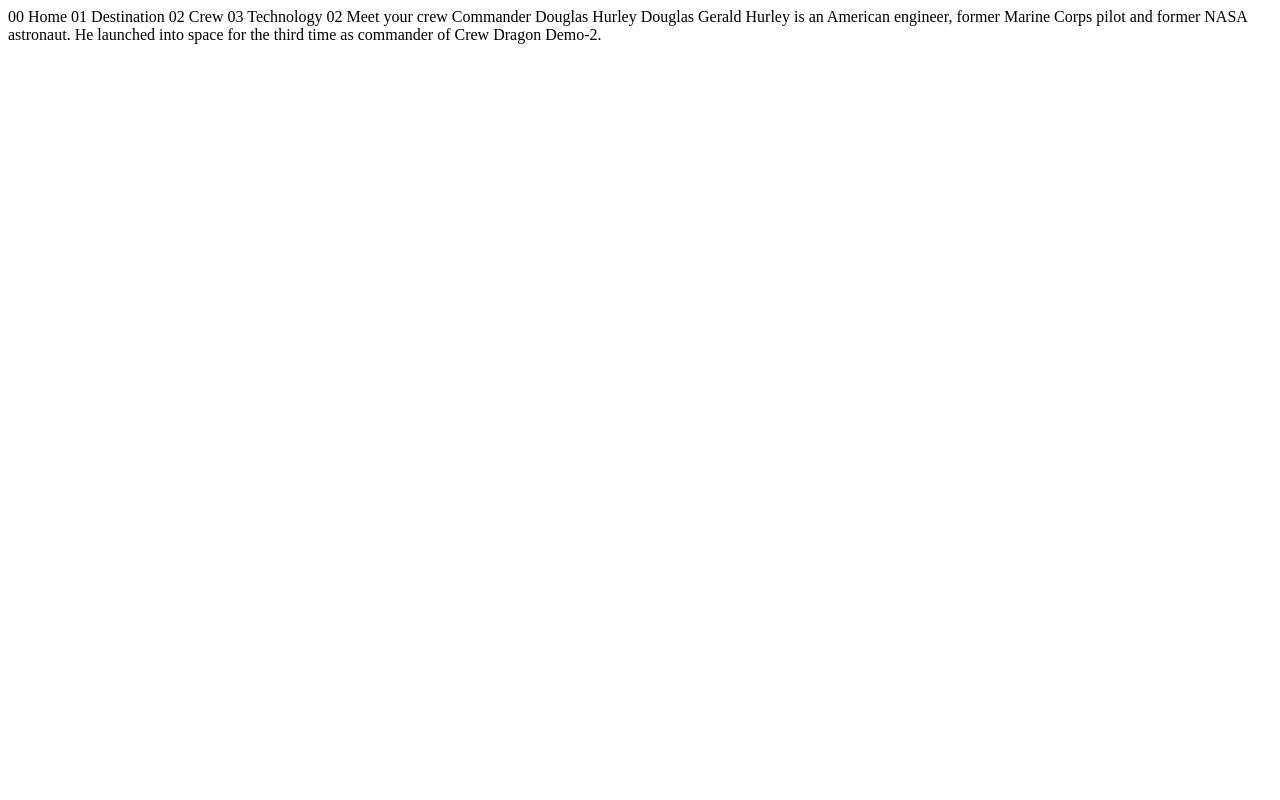
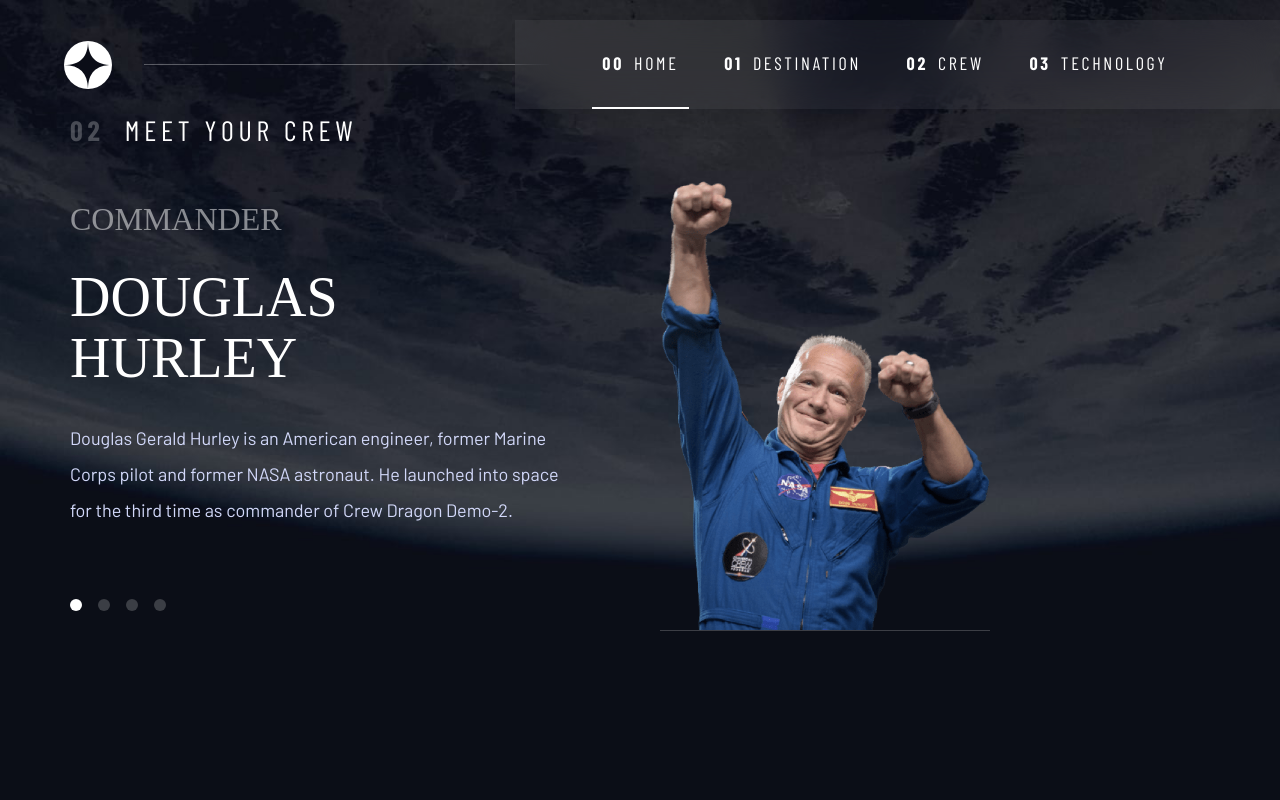
Before and after one commit to Danny-Lenko/space-tourism-website, a plain HTML site: page crew-commander.html in a window 1280 px wide. Drawn offline with nearby package versions, Linux system fonts and the light colour scheme; a web font is replaced by a local one.

Commit message:
updated crew-commander.html, styles.css
description

```diff
--- a/crew-commander.html
+++ b/crew-commander.html
@@ -3,25 +3,49 @@
 <head>
   <meta charset="UTF-8">
   <meta name="viewport" content="width=device-width, initial-scale=1.0">
+  <link rel="icon" type="image/png" sizes="32x32" href="./assets/favicon-32x32.png">
+  <link rel="stylesheet" href="styles.css">
+  <title>Space tourism website</title>
+  <script src="script.js" defer></script>
+</head>
 
-  <link rel="icon" type="image/png" sizes="32x32" href="./assets/favicon-32x32.png">
+<body class="crew-body">
+  <a class="skip-to-content" href="#main">Skip to content</a>
 
-  <title>Frontend Mentor | Space tourism website</title>
-</head>
-<body>
+  <header class="header flex">
+    <div class="header__logo-wrapper">
+      <img class="header__logo" src="./assets/shared/logo.svg" alt="space tourism logo">
+    </div>
+    <button class="burger-btn" aria-controls="primary-navigation"><span class="sr-only" aria-expanded="false">Menu</span></button>
+    <nav class="header__nav">
+      <ul id="primary-navigation" class="primary-navigation underline flex">
+        <li class="active"><a class="ff-bar-con txt-white let-spacing-2 uppercase" href="#"><span aria-hidden="true">00</span>Home</a></li>
+        <li><a class="ff-bar-con txt-white let-spacing-2 uppercase" href="#"><span aria-hidden="true">01</span>Destination</a></li>
+        <li><a class="ff-bar-con txt-white let-spacing-2 uppercase" href="#"><span aria-hidden="true">02</span>Crew</a></li>
+        <li><a class="ff-bar-con txt-white let-spacing-2 uppercase" href="#"><span aria-hidden="true">03</span>Technology</a></li>
+      </ul>
+    </nav>
+  </header>
 
-  00 Home
-  01 Destination
-  02 Crew
-  03 Technology
+  <main id="main" class="crew grid-container grid-container--crew flow">
+    <h2 class="sect-title" style="font-size: var(--fs-sect-title);"><span aria-hidden="true">02</span> Meet your crew</h2>
 
-  02 Meet your crew
+    <div class="dot-indicators flex">
+      <button aria-selected="true"><span class="sr-only">The commander</span></button>
+      <button aria-selected="false"><span class="sr-only">The mission specialist</span></button>
+      <button aria-selected="false"><span class="sr-only">The pilot</span></button>
+      <button aria-selected="false"><span class="sr-only">The crew engineer</span></button>
+    </div>
 
-  Commander
-  Douglas Hurley
+    <article class="crew__article flow">
+      <p class="fs-32 ff-bel uppercase" style="opacity: .5; margin: 0 auto">Commander</p>
+      <p class="fs-56 uppercase ff-bel">Douglas Hurley</p>
+      <p class="line-hei2 txt-light fs-16">Douglas Gerald Hurley is an American engineer, former Marine Corps pilot
+      and former NASA astronaut. He launched into space for the third time as
+      commander of Crew Dragon Demo-2.</p>
+    </article>
 
-  Douglas Gerald Hurley is an American engineer, former Marine Corps pilot
-  and former NASA astronaut. He launched into space for the third time as
-  commander of Crew Dragon Demo-2.
+    <img src="assets/crew/image-douglas-hurley.png" alt="Douglas Hurley">
+  </main>
 </body>
 </html>
--- a/styles.css
+++ b/styles.css
@@ -42,6 +42,7 @@
     --fs-56: 5.6rem;
     --fs-32: 3.2rem;
     --fs-28: 2.8rem;
+    --fs-16: 1.8rem;
   }
 }
 
@@ -529,11 +530,52 @@
   flex-direction: column;
   --gap: 3rem;
 }
+
+/* crew page */
+
+.crew-body {
+  background-image: url(./assets/crew/background-crew-mobile.jpg);
+}
+@media (min-width: 35rem) {
+  .crew-body {
+      background-position: center center;
+      background-image: url(./assets/crew/background-crew-tablet.jpg);
+  }
+}
+@media (min-width: 45rem) {
+  .crew-body {
+      background-image: url(./assets/crew/background-crew-desktop.jpg);
+  }
+}
+
+.grid-container--crew {
+  --flow-space: 2rem;
+  grid-template-areas:
+      'title'
+      'img'
+      'tabs'
+      'article';
+  margin-bottom: 4rem;
+}
+.grid-container--crew > img {
+  grid-area: img;
+  max-width: 60%;
+  border-bottom: 1px solid hsl( var(--clr-white) / .2);
+}
+.grid-container--crew > .dot-indicators {
+  grid-area: tabs;
+}
+.grid-container--crew > .crew__article {
+  grid-area: article;
+}
+
 @media (min-width: 560px) {
+  /* destination page queries */
   .destination-body {
     background-image: url(./assets/destination/background-destination-tablet.jpg);
   }
-  .destination > .sect-title {
+  .destination > .sect-title,
+  .crew > .sect-title {
     text-align: left;
     justify-self: left;
   }
@@ -541,8 +583,21 @@
     flex-direction: row;
     justify-content: space-evenly;
   }
+
+  /* crew page queries */
+  .grid-container--crew {
+    --flow-space: 3rem;
+    grid-template-areas:
+        'title'
+        'article'
+        'tabs'
+        'img';
+    margin-bottom: 0;
+  }
 }
+
 @media (min-width: 820px) {
+  /* destination page queries */
   .destination-body {
     background-image: url(./assets/destination/background-destination-desktop.jpg);
   }
@@ -554,7 +609,6 @@
     justify-content: flex-start;
     --gap: 7vw;
   }
-
   .grid-container--destination {
     margin-top: 2rem;
     grid-template-areas:
@@ -568,4 +622,20 @@
     width: 80%;
     align-self: center;
   }
+
+  /* crew page queries */
+  .grid-container--crew {
+    grid-template-areas:
+        '. title title .'
+        '. article img .'
+        '. tabs img .';
+    align-content: start;
+  }
+  .grid-container--crew > img {
+    align-self: end;
+  }
+  .grid-container--crew > * {
+    justify-self: start;
+  }
+
 }
```
Also changed, not shown: destination-moon.html (+1 -1 lines).
